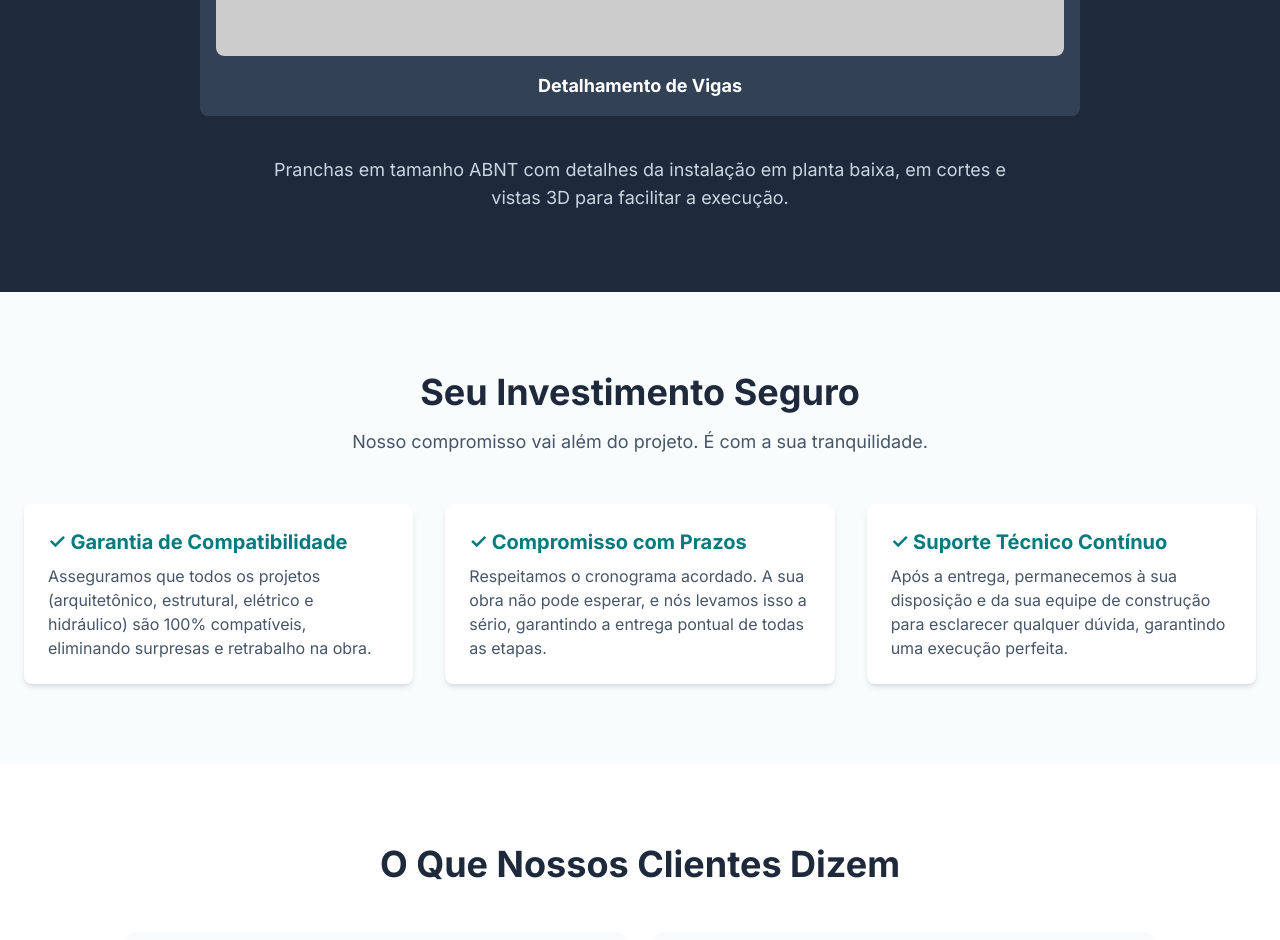
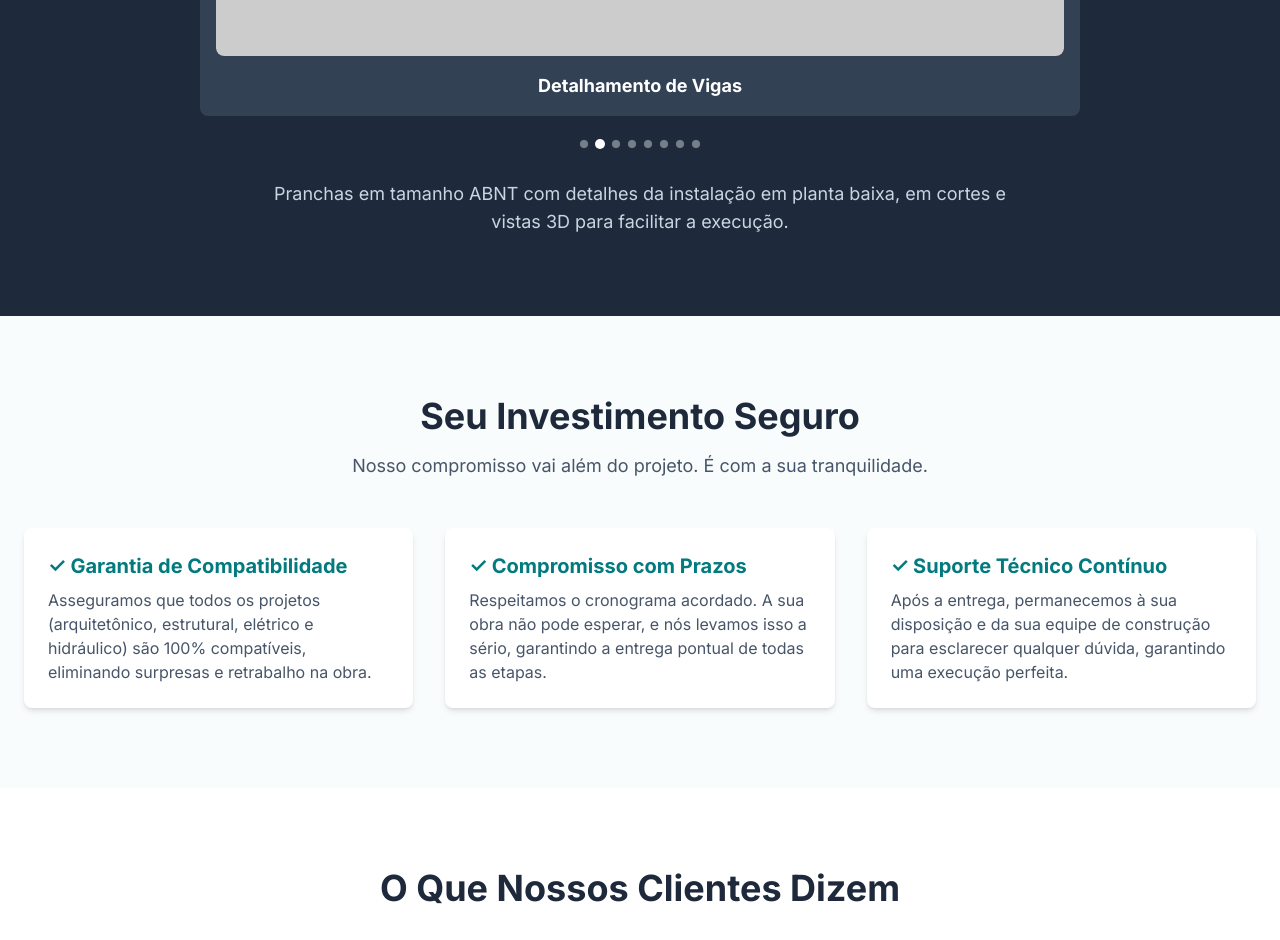
Before and after one commit to AlixonC/proposta-comercial, a plain HTML site: page index.html in a window 1280 px wide. Shown: the part 5540-6480 px from the top of the page. Drawn offline with nearby package versions, Linux system fonts and the light colour scheme; some packages are replaced by stand-ins of ours; placeholder pictures from the web are drawn by us.

Commit message:
Update index.html

```diff
--- a/index.html
+++ b/index.html
@@ -11,7 +11,7 @@
 
     <!-- Chosen Palette: Dark Teal -->
     <!-- Application Structure Plan: A single-page, vertical-scrolling application with a sticky top navigation. The structure follows a persuasive narrative: Hero (Promise), Problem (Agitate with "Pesadelos"), Solution (The Cure), Portfolio (Proof), About Me (Authority), Process (Clarity), Deliverables (Tangibility), Guarantee (Risk Reversal), Testimonials (Social Proof), Packages (The Offer), and a strong CTA. This structure is a classic sales funnel designed for maximum conversion. -->
-    <!-- Visualization & Content Choices: Report Info: Risks -> Goal: Create urgency -> Viz/Presentation: Icon-driven cards with persuasive copy -> Interaction: Subtle hover and scroll-reveal animations -> Justification: Transforms technical issues into tangible, emotional "nightmares" for the client, justifying the value of an integrated solution. | Report Info: Performance -> Goal: Impress client with speed -> Viz/Presentation: Lazy loading on images -> Justification: Drastically improves initial page load time, especially on mobile, conveying professionalism. -->
+    <!-- Visualization & Content Choices: Report Info: Risks -> Goal: Create urgency -> Viz/Presentation: Icon-driven cards with persuasive copy -> Interaction: Subtle hover and scroll-reveal animations -> Justification: Transforms technical issues into tangible, emotional "nightmares" for the client, justifying the value of an integrated solution. | Report Info: Performance -> Goal: Impress client with speed -> Viz/Presentation: Standard image loading (lazy loading removed per user feedback) -> Justification: Ensures all content is visible immediately after load, prioritizing a smoother scroll feel over initial load speed. -->
     <!-- CONFIRMATION: NO SVG graphics used. NO Mermaid JS used. -->
 
     <style>
@@ -74,6 +74,21 @@
         .carousel-slide {
             min-width: 100%;
             box-sizing: border-box;
+        }
+        .carousel-dot {
+            width: 8px;
+            height: 8px;
+            border-radius: 50%;
+            background-color: rgba(255, 255, 255, 0.4);
+            cursor: pointer;
+            transition: background-color 0.3s, transform 0.3s;
+        }
+        .carousel-dot:hover {
+            background-color: rgba(255, 255, 255, 0.7);
+        }
+        .carousel-dot.active {
+            background-color: white;
+            transform: scale(1.25);
         }
         #mobile-menu {
             transition: transform 0.3s ease-in-out, opacity 0.3s ease-in-out;
@@ -238,7 +253,7 @@
         <section id="sobre" class="py-20">
             <div class="container mx-auto px-6 grid md:grid-cols-5 gap-12 items-center reveal-on-scroll">
                 <div class="md:col-span-2">
-                    <img data-src="https://placehold.co/400x400/03989e/white?text=AC" alt="Foto de Alison Carvalho" class="lazyload rounded-full mx-auto shadow-xl w-64 h-64 md:w-full md:h-auto object-cover" onerror="this.onerror=null;this.src='https://placehold.co/400x400/cccccc/ffffff?text=Foto+Indisponível';">
+                    <img src="https://placehold.co/400x400/03989e/white?text=AC" alt="Foto de Alison Carvalho" class="rounded-full mx-auto shadow-xl w-64 h-64 md:w-full md:h-auto object-cover" onerror="this.onerror=null;this.src='https://placehold.co/400x400/cccccc/ffffff?text=Foto+Indisponível';">
                 </div>
                 <div class="md:col-span-3 text-center md:text-left">
                     <h2 class="text-3xl md:text-4xl font-bold">Quem Você Está Contratando?</h2>
@@ -257,7 +272,6 @@
                 <div class="relative max-w-3xl mx-auto">
                     <div class="border-l-2 border-dashed border-slate-300 absolute h-full top-0 left-4 md:left-1/2 md:-translate-x-1/2"></div>
                     <div id="timeline-container" class="space-y-12">
-                        <!-- Conteúdo do Timeline será injetado aqui -->
                     </div>
                 </div>
             </div>
@@ -284,6 +298,7 @@
                     <button id="deliverableNextBtn" class="absolute top-1/2 -right-4 transform -translate-y-1/2 bg-white/70 hover:bg-white rounded-full p-2 shadow-md transition text-[#03989e] hidden md:block">
                         <span class="text-2xl font-bold">›</span>
                     </button>
+                    <div id="deliverables-dots" class="flex justify-center gap-2 mt-4"></div>
                 </div>
                 <p class="text-lg text-slate-300 max-w-3xl mx-auto mt-8">Pranchas em tamanho ABNT com detalhes da instalação em planta baixa, em cortes e vistas 3D para facilitar a execução.</p>
             </div>
@@ -371,8 +386,6 @@
         ↑
     </button>
 
-    <script src="https://cdnjs.cloudflare.com/ajax/libs/lazysizes/5.3.2/lazysizes.min.js" xintegrity="sha512-q583ppKrCRc7N5O0n2nzUiJ+suUv7Et1JGels4bXOaMFQcamPk9HjdUknZuuFjBNs7tsMuadge5k9RzdmO+1GQ==" crossorigin="anonymous" referrerpolicy="no-referrer"></script>
-
     <script>
         const App = {
             data: {
@@ -424,14 +437,12 @@
             },
 
             initUI() {
-                // Personalizar nome e data
                 document.getElementById('proposal-date').textContent = new Date().toLocaleDateString('pt-BR');
                 const clientName = new URLSearchParams(window.location.search).get('cliente');
                 if (clientName) {
                     document.getElementById('client-name').textContent = decodeURIComponent(clientName.replace(/\+/g, ' '));
                 }
 
-                // Menu Mobile
                 const mobileMenuButton = document.getElementById('mobile-menu-button');
                 const mobileMenu = document.getElementById('mobile-menu');
                 const menuIconOpen = document.getElementById('menu-icon-open');
@@ -449,7 +460,6 @@
                     });
                 });
 
-                // Header com Sombra e Botão Voltar ao Topo
                 const header = document.getElementById('main-header');
                 const scrollTopBtn = document.getElementById('scrollTopBtn');
                 window.addEventListener('scroll', () => {
@@ -458,14 +468,12 @@
                 });
                 scrollTopBtn.addEventListener('click', () => window.scrollTo({ top: 0, behavior: 'smooth' }));
 
-                // Accordion
                 const accordionHeader = document.querySelector('.accordion-header');
                 accordionHeader.addEventListener('click', () => {
                     document.querySelector('.accordion-content').classList.toggle('hidden');
                     document.querySelector('.accordion-icon').classList.toggle('rotate-45');
                 });
 
-                // Active Nav Link on Scroll
                 const navLinks = document.querySelectorAll('.nav-link');
                 const sections = document.querySelectorAll('main section');
                 const observer = new IntersectionObserver(entries => {
@@ -507,7 +515,7 @@
                     data.forEach(item => {
                         const div = document.createElement('div');
                         div.className = 'portfolio-item bg-white rounded-lg shadow-lg overflow-hidden group h-full transform transition-transform duration-300 hover:scale-105';
-                        div.innerHTML = `<div class="overflow-hidden"><img data-src="${item.image}" alt="${item.title}" class="lazyload w-full h-64 object-cover" onerror="this.onerror=null;this.src='https://placehold.co/600x400/cccccc/ffffff?text=Imagem+Indisponível';"></div><div class="p-6"><h3 class="text-xl font-bold">${item.title}</h3><p class="text-slate-600 mt-2">Categoria: ${item.category}</p></div>`;
+                        div.innerHTML = `<div class="overflow-hidden"><img src="${item.image}" alt="${item.title}" class="w-full h-64 object-cover" loading="lazy" onerror="this.onerror=null;this.src='https://placehold.co/600x400/cccccc/ffffff?text=Imagem+Indisponível';"></div><div class="p-6"><h3 class="text-xl font-bold">${item.title}</h3><p class="text-slate-600 mt-2">Categoria: ${item.category}</p></div>`;
                         grid.appendChild(div);
                     });
                 };
@@ -521,6 +529,7 @@
 
             initTimeline() {
                 const container = document.getElementById('timeline-container');
+                container.innerHTML = '';
                 this.data.timeline.forEach((item, index) => {
                     const isEven = index % 2 === 0;
                     const alignmentClass = isEven ? 'md:justify-end' : 'md:justify-start';
@@ -547,6 +556,7 @@
                 const track = document.getElementById('deliverables-carousel-track');
                 const prevBtn = document.getElementById('deliverablePrevBtn');
                 const nextBtn = document.getElementById('deliverableNextBtn');
+                const dotsContainer = document.getElementById('deliverables-dots');
                 const filterBtns = document.querySelectorAll('.deliverables-filter-btn');
                 let state = { currentSlide: 0, totalSlides: 0, data: [], autoSlideInterval: null, touchStartX: 0 };
 
@@ -563,23 +573,40 @@
                     const showButtons = state.totalSlides > 1;
                     prevBtn.style.visibility = showButtons ? 'visible' : 'hidden';
                     nextBtn.style.visibility = showButtons ? 'visible' : 'hidden';
+
+                    const dots = dotsContainer.children;
+                    if (dots.length > 0) {
+                        for (let i = 0; i < dots.length; i++) {
+                            dots[i].classList.toggle('active', i === state.currentSlide);
+                        }
+                    }
                 };
                 const goToSlide = (index) => {
+                    if (state.totalSlides === 0) return;
                     state.currentSlide = (index + state.totalSlides) % state.totalSlides;
                     updateCarousel();
                 };
                 const render = (filter = 'all') => {
                     state.data = (filter === 'all') ? this.data.deliverables : this.data.deliverables.filter(p => p.category === filter);
                     track.innerHTML = '';
+                    dotsContainer.innerHTML = '';
                     if (state.data.length === 0) {
                         track.innerHTML = `<div class="carousel-slide p-2 w-full text-center"><p class="text-slate-400">Nenhum item para exibir.</p></div>`;
                         state.totalSlides = 0;
                     } else {
-                        state.data.forEach(item => {
+                        state.data.forEach((item, index) => {
                             const slide = document.createElement('div');
                             slide.className = 'carousel-slide p-2';
-                            slide.innerHTML = `<div class="bg-slate-700 rounded-lg p-4"><img data-src="${item.image}" alt="${item.title}" class="lazyload rounded-lg w-full h-auto aspect-[4/3] object-contain mb-4 bg-black" onerror="this.onerror=null;this.src='https://placehold.co/800x600/cccccc/ffffff?text=Imagem+Indisponível';"><h4 class="font-bold text-lg text-white">${item.title}</h4></div>`;
+                            slide.innerHTML = `<div class="bg-slate-700 rounded-lg p-4"><img src="${item.image}" alt="${item.title}" class="rounded-lg w-full h-auto aspect-[4/3] object-contain mb-4 bg-black" loading="lazy" onerror="this.onerror=null;this.src='https://placehold.co/800x600/cccccc/ffffff?text=Imagem+Indisponível';"><h4 class="font-bold text-lg text-white">${item.title}</h4></div>`;
                             track.appendChild(slide);
+
+                            const dot = document.createElement('button');
+                            dot.className = 'carousel-dot';
+                            dot.addEventListener('click', () => {
+                                goToSlide(index);
+                                resetAutoSlide();
+                            });
+                            dotsContainer.appendChild(dot);
                         });
                         state.totalSlides = state.data.length;
                     }
```
